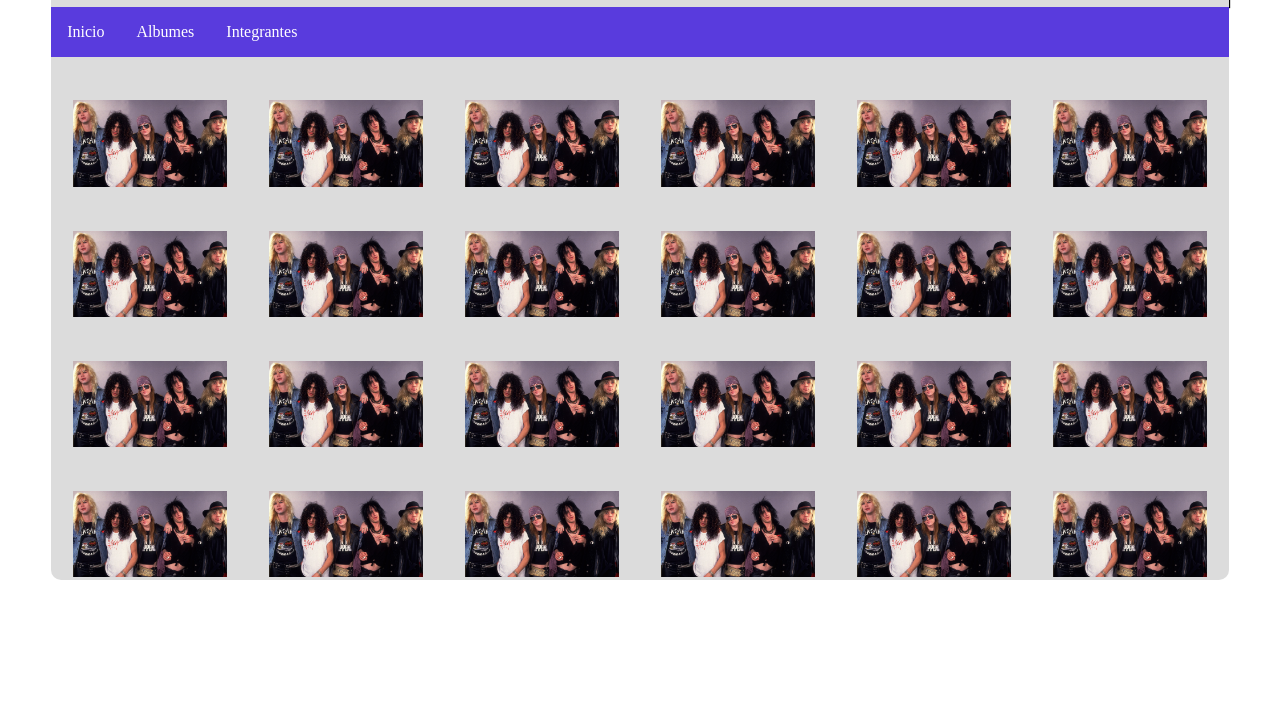
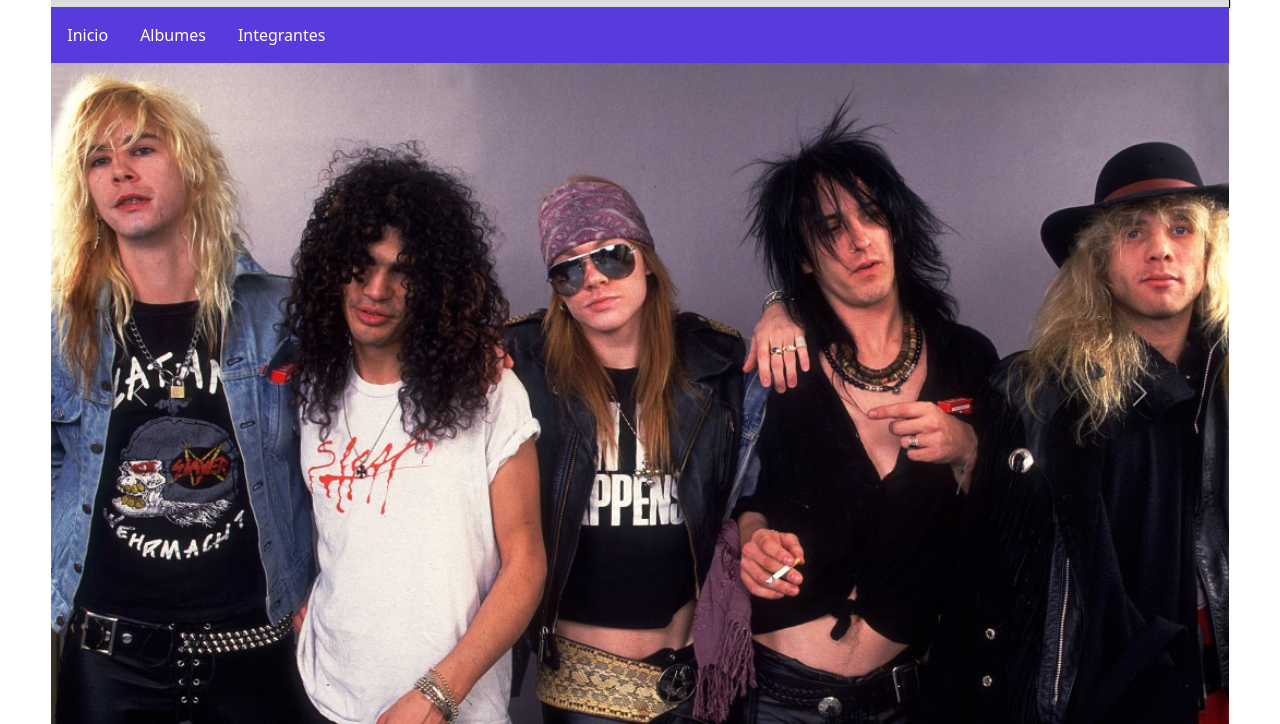
Before and after one commit to felipe131305/ProyectoBanda, a plain HTML site: page index.html in a window 1280 px wide. Shown: the part 153-877 px from the top of the page. Before the commit the page ends 800 px from the top, so only its background shows below. Drawn offline with nearby package versions, Linux system fonts and the light colour scheme.

Commit message:
Se agrega carrusel de fotos

```diff
--- a/index.html
+++ b/index.html
@@ -4,6 +4,7 @@
 <head>
     <meta charset="UTF-8" />
     <meta name="viewport" content="width=device-width, initial-scale=1.0" />
+    <link href="https://cdn.jsdelivr.net/npm/bootstrap@5.0.2/dist/css/bootstrap.min.css" rel="stylesheet" integrity="sha384-EVSTQN3/azprG1Anm3QDgpJLIm9Nao0Yz1ztcQTwFspd3yD65VohhpuuCOmLASjC" crossorigin="anonymous">
     <link rel="stylesheet" href="./assets/css/normalize.css" />
     <link rel="stylesheet" href="./assets/css/style.css" />
     <title>Document</title>
@@ -30,43 +31,26 @@
           </nav>
         </div>
         <div class="nav">
-          <div>
-            <table class="table">
-              <tr>
-                <td><img class="imagen" src="./assets/img/banda titulo.jpg" alt="" /></td>
-                <td><img class="imagen" src="./assets/img/banda titulo.jpg" alt="" /></td>
-                <td><img class="imagen" src="./assets/img/banda titulo.jpg" alt="" /></td>
-                <td><img class="imagen" src="./assets/img/banda titulo.jpg" alt="" /></td>
-                <td><img class="imagen" src="./assets/img/banda titulo.jpg" alt="" /></td>
-                <td><img class="imagen" src="./assets/img/banda titulo.jpg" alt="" /></td>
-              </tr>
-              <tr>
-                <td><img class="imagen" src="./assets/img/banda titulo.jpg" alt="" /></td>
-                <td><img class="imagen" src="./assets/img/banda titulo.jpg" alt="" /></td>
-                <td><img class="imagen" src="./assets/img/banda titulo.jpg" alt="" /></td>
-                <td><img class="imagen" src="./assets/img/banda titulo.jpg" alt="" /></td>
-                <td><img class="imagen" src="./assets/img/banda titulo.jpg" alt="" /></td>
-                <td><img class="imagen" src="./assets/img/banda titulo.jpg" alt="" /></td>
-              </tr>
-              <tr>
-                <td><img class="imagen" src="./assets/img/banda titulo.jpg" alt="" /></td>
-                <td><img class="imagen" src="./assets/img/banda titulo.jpg" alt="" /></td>
-                <td><img class="imagen" src="./assets/img/banda titulo.jpg" alt="" /></td>
-                <td><img class="imagen" src="./assets/img/banda titulo.jpg" alt="" /></td>
-                <td><img class="imagen" src="./assets/img/banda titulo.jpg" alt="" /></td>
-                <td><img class="imagen" src="./assets/img/banda titulo.jpg" alt="" /></td>
-              </tr>
-              <tr>
-                <td><img class="imagen" src="./assets/img/banda titulo.jpg" alt="" /></td>
-                <td><img class="imagen" src="./assets/img/banda titulo.jpg" alt="" /></td>
-                <td><img class="imagen" src="./assets/img/banda titulo.jpg" alt="" /></td>
-                <td><img class="imagen" src="./assets/img/banda titulo.jpg" alt="" /></td>
-                <td><img class="imagen" src="./assets/img/banda titulo.jpg" alt="" /></td>
-                <td><img class="imagen" src="./assets/img/banda titulo.jpg" alt="" /></td>
-              </tr>
-            </table>
-
-
+          <div id="carouselExampleControls" class="carousel slide" data-bs-ride="carousel">
+            <div class="carousel-inner">
+              <div class="carousel-item active">
+                <img src="./assets/img/banda titulo.jpg" class="d-block w-100" alt="">
+              </div>
+              <div class="carousel-item">
+                <img src="./assets/img/Imagen titulo.png" class="d-block w-100" alt="...">
+              </div>
+              <div class="carousel-item">
+                <img src="..." class="d-block w-100" alt="...">
+              </div>
+            </div>
+            <button class="carousel-control-prev" type="button" data-bs-target="#carouselExampleControls" data-bs-slide="prev">
+              <span class="carousel-control-prev-icon" aria-hidden="true"></span>
+              <span class="visually-hidden">Previous</span>
+            </button>
+            <button class="carousel-control-next" type="button" data-bs-target="#carouselExampleControls" data-bs-slide="next">
+              <span class="carousel-control-next-icon" aria-hidden="true"></span>
+              <span class="visually-hidden">Next</span>
+            </button>
           </div>
         </div>
  </div>
```
